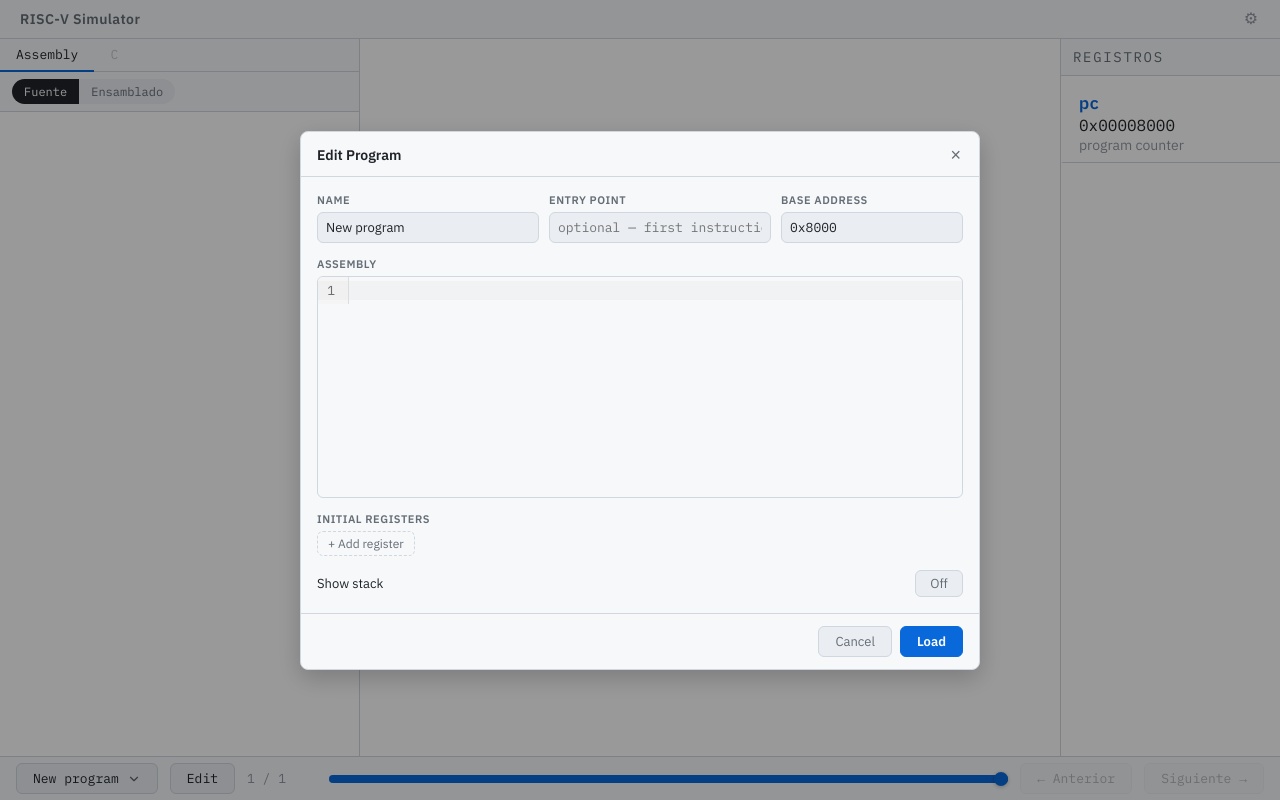
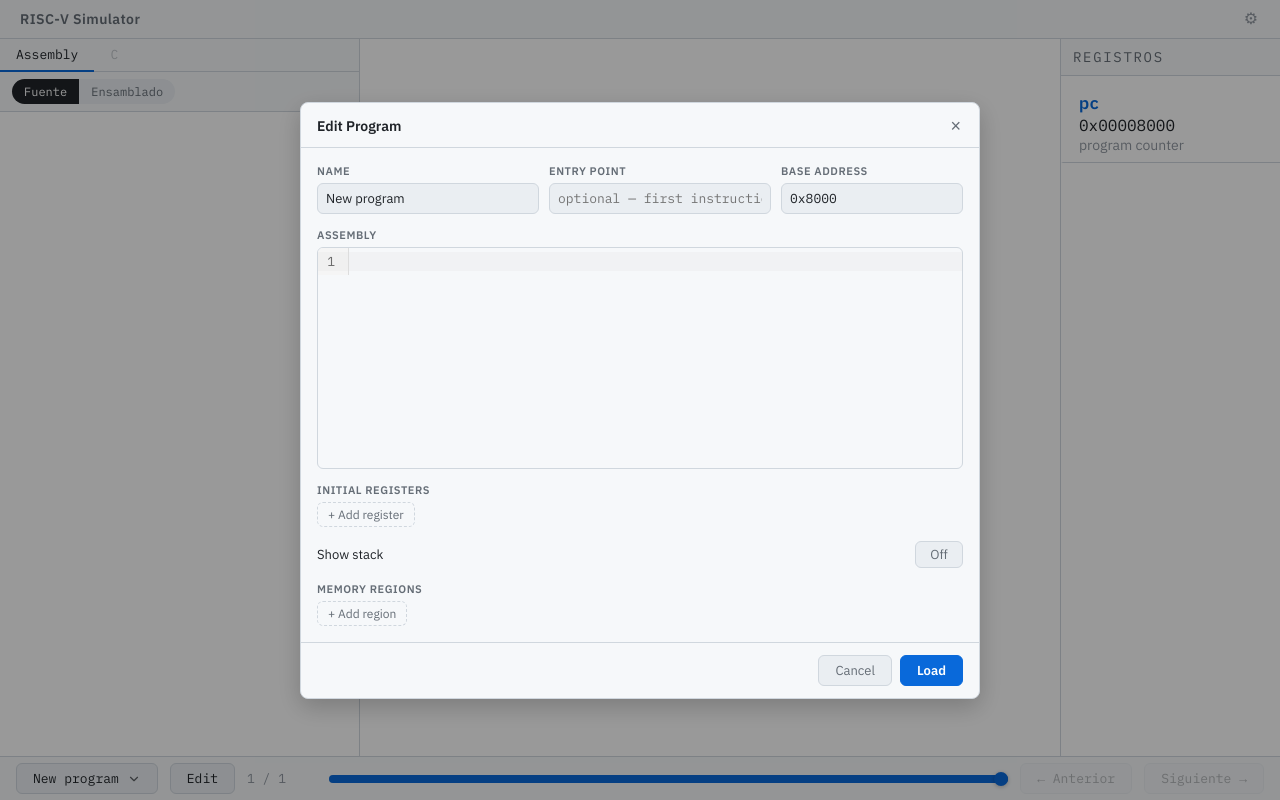
Before and after one commit to nilehmann/riscv-sim, a Svelte app: page / in a window 1280 px wide. Both pictures are taken after a click on the button "Edit". Built offline with nearby package versions, Linux system fonts and the light colour scheme.

Commit message:
memory regions

```diff
--- a/src/ProgramEditor.svelte
+++ b/src/ProgramEditor.svelte
@@ -1,12 +1,12 @@
 <script lang="ts">
-    import { untrack } from "svelte";
+    import { tick, untrack } from "svelte";
     import { EditorView, basicSetup } from "codemirror";
     import { Compartment } from "@codemirror/state";
     import { StreamLanguage, HighlightStyle, syntaxHighlighting } from "@codemirror/language";
     import { tags } from "@lezer/highlight";
     import { oneDark } from "@codemirror/theme-one-dark";
     import { vim } from "@replit/codemirror-vim";
-    import type { Program } from "./types";
+    import type { Program, MemoryRegion } from "./types";
     import { ALL_REGS, isReg } from "./types";
     import { sim, ui } from "./state.svelte";
 
@@ -103,6 +103,17 @@
     let showStack = $state(sim.program?.showStack ?? false);
     let stackBase = $state("0x" + (sim.program?.stackBase ?? DEFAULT_STACK_BASE).toString(16));
     let stackSp   = $state("0x" + (sim.program?.initialRegs?.sp ?? DEFAULT_SP).toString(16));
+
+    type RegionRow = { addr: string; elementSize: 1 | 2 | 4; elements: string[] };
+    let scrollEls: (HTMLElement | null)[] = [];
+    let regions = $state<RegionRow[]>(
+        (sim.program?.memoryRegions ?? []).map(r => ({
+            addr: "0x" + r.addr.toString(16),
+            elementSize: r.elementSize,
+            elements: r.elements.map(e => "0x" + e.toString(16)),
+        }))
+    );
+
     let loadError = $state<string | null>(null);
     let editorContainer = $state<HTMLElement | null>(null);
 
@@ -174,6 +185,21 @@
         regs = regs.filter((_, idx) => idx !== i);
     }
 
+    function addRegion() {
+        regions = [...regions, { addr: "0x10000", elementSize: 4, elements: ["0x0"] }];
+    }
+    function removeRegion(i: number) {
+        regions = regions.filter((_, idx) => idx !== i);
+    }
+    async function addElement(ri: number) {
+        regions[ri]!.elements = [...regions[ri]!.elements, "0x0"];
+        await tick();
+        scrollEls[ri]?.scrollTo({ top: scrollEls[ri]!.scrollHeight });
+    }
+    function removeElement(ri: number, ei: number) {
+        regions[ri]!.elements = regions[ri]!.elements.filter((_, idx) => idx !== ei);
+    }
+
     function handleWrapperMousedown(e: MouseEvent) {
         if (!viewRef) return;
         if (!viewRef.contentDOM.contains(e.target as Node)) {
@@ -214,7 +240,25 @@
             if (isNaN(parsedStackSp)) { loadError = "Invalid stack pointer value"; return; }
             initialRegs["sp"] = parsedStackSp;
         }
-        const prog: Program = { name, entryPoint: entryPoint.trim() || undefined, baseAddress: parsedBase, initialRegs, assembly, showStack, stackBase: parsedStackBase };
+        const memoryRegions: MemoryRegion[] = [];
+        for (let ri = 0; ri < regions.length; ri++) {
+            const r = regions[ri]!;
+            const addr = parseInt(r.addr);
+            if (isNaN(addr)) { loadError = `Region ${ri + 1}: invalid address`; return; }
+            const maxVal = r.elementSize === 4 ? 0xffffffff : (1 << (r.elementSize * 8)) - 1;
+            const elements: number[] = [];
+            for (let ei = 0; ei < r.elements.length; ei++) {
+                const v = parseInt(r.elements[ei]!);
+                if (isNaN(v)) { loadError = `Region ${ri + 1}, element ${ei}: invalid value`; return; }
+                if ((v >>> 0) > maxVal) {
+                    loadError = `Region ${ri + 1}, element ${ei}: ${v} does not fit in ${r.elementSize} byte(s)`;
+                    return;
+                }
+                elements.push(v);
+            }
+            memoryRegions.push({ addr, elementSize: r.elementSize, elements });
+        }
+        const prog: Program = { name, entryPoint: entryPoint.trim() || undefined, baseAddress: parsedBase, initialRegs, assembly, showStack, stackBase: parsedStackBase, memoryRegions };
         sim.loadProgram(prog);
         if (sim.loadError) {
             loadError = sim.loadError.message + (sim.loadError.detail ? `\n${sim.loadError.detail}` : "");
@@ -301,6 +345,41 @@
                     </div>
                 </div>
             {/if}
+
+            <!-- Memory regions -->
+            <div class="field">
+                <label class="field-label">Memory regions</label>
+                <div class="regions-list">
+                    {#each regions as region, ri}
+                        <div class="region-card">
+                            <div class="region-header">
+                                <input class="input mono region-addr" bind:value={region.addr} placeholder="0x10000" />
+                                <div class="size-group">
+                                    {#each [1, 2, 4] as sz}
+                                        <button
+                                            class="size-btn"
+                                            class:active={region.elementSize === sz}
+                                            onclick={() => (region.elementSize = sz as 1|2|4)}
+                                        >{sz}B</button>
+                                    {/each}
+                                </div>
+                                <button class="remove-btn" onclick={() => removeRegion(ri)}>×</button>
+                            </div>
+                            <div class="elements-scroll" bind:this={scrollEls[ri]}>
+                                {#each region.elements as _, ei}
+                                    <div class="elem-row">
+                                        <span class="elem-idx mono">[{ei}]</span>
+                                        <input class="input mono elem-val" bind:value={region.elements[ei]} placeholder="0x0" />
+                                        <button class="remove-btn" onclick={() => removeElement(ri, ei)}>×</button>
+                                    </div>
+                                {/each}
+                            </div>
+                            <button class="add-reg-btn" onclick={() => addElement(ri)}>+ Add element</button>
+                        </div>
+                    {/each}
+                    <button class="add-reg-btn" onclick={addRegion}>+ Add region</button>
+                </div>
+            </div>
 
             {#if loadError}
                 <div class="error-box">{loadError}</div>
@@ -542,4 +621,68 @@
     .btn-load:hover {
         opacity: 0.9;
     }
+    .regions-list {
+        display: flex;
+        flex-direction: column;
+        gap: 8px;
+    }
+    .region-card {
+        border: 1px solid var(--border);
+        border-radius: 6px;
+        padding: 8px 10px;
+        display: flex;
+        flex-direction: column;
+        gap: 6px;
+    }
+    .region-header {
+        display: flex;
+        gap: 6px;
+        align-items: center;
+    }
+    .region-addr {
+        flex: 1;
+    }
+    .size-group {
+        display: flex;
+        gap: 2px;
+    }
+    .size-btn {
+        padding: 4px 8px;
+        border: 1px solid var(--border);
+        border-radius: 4px;
+        background: var(--surface);
+        color: var(--text-dim);
+        font-family: var(--mono);
+        font-size: 12px;
+        cursor: pointer;
+    }
+    .size-btn.active {
+        background: var(--blue-dim);
+        border-color: var(--blue);
+        color: var(--blue);
+        font-weight: 600;
+    }
+    .elements-scroll {
+        max-height: 10rem;
+        overflow-y: auto;
+        direction: rtl;
+        display: flex;
+        flex-direction: column;
+        gap: 4px;
+    }
+    .elem-row {
+        direction: ltr;
+        display: flex;
+        gap: 6px;
+        align-items: center;
+    }
+    .elem-idx {
+        flex: 0 0 2.5rem;
+        font-size: 12px;
+        color: var(--text-faint);
+        text-align: right;
+    }
+    .elem-val {
+        flex: 1;
+    }
 </style>
```
